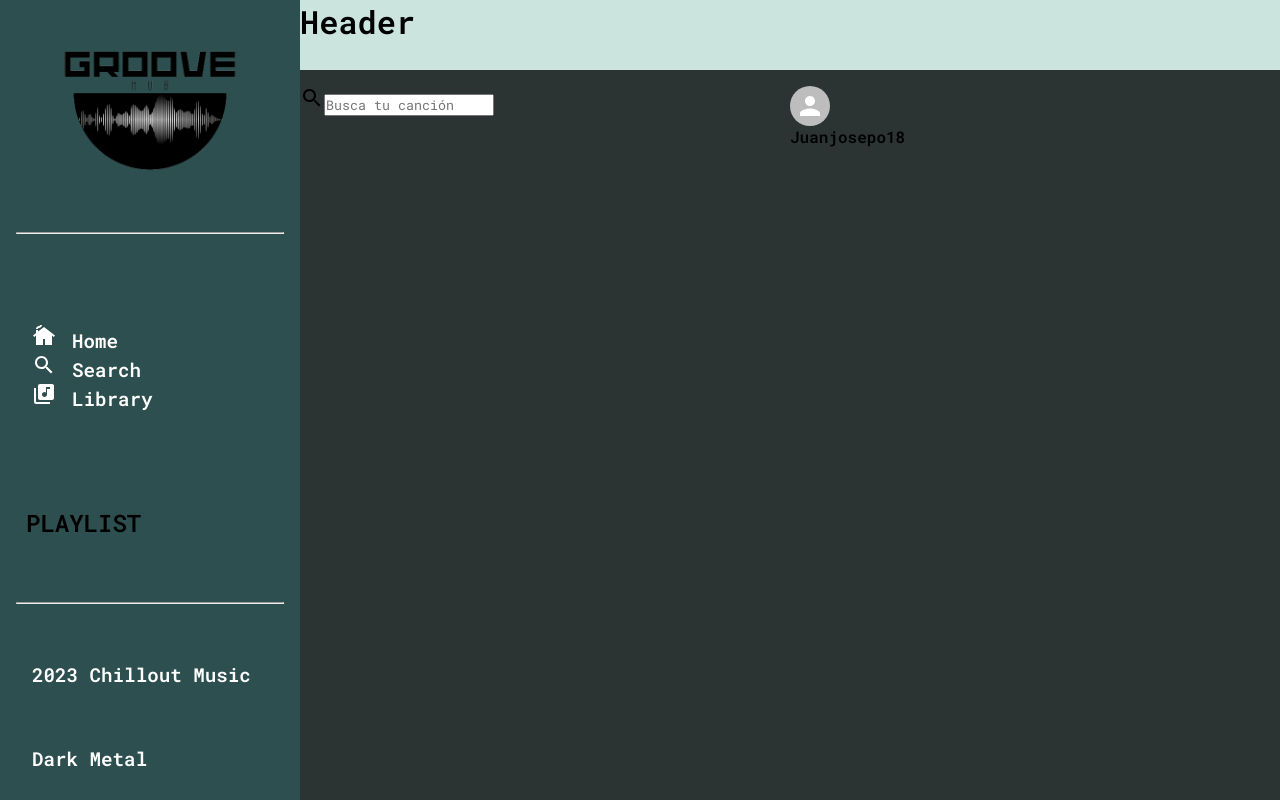
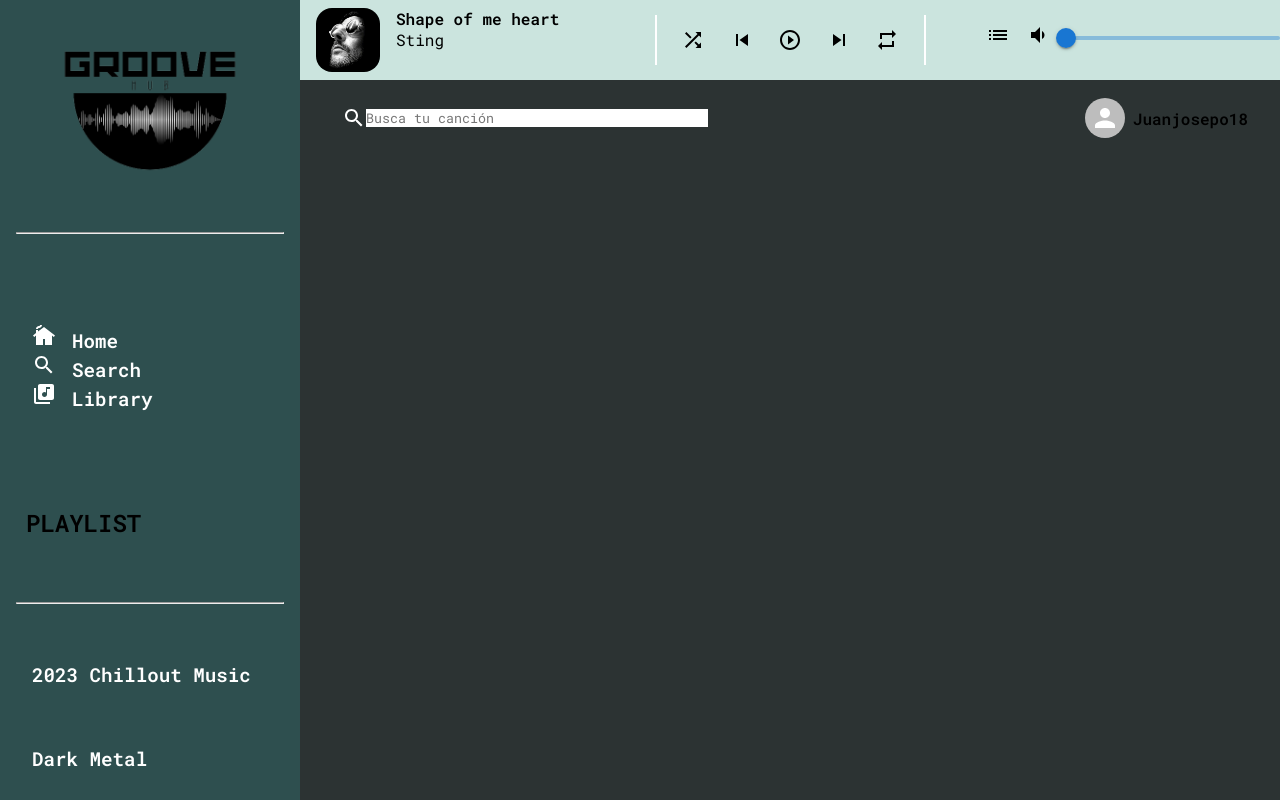
Before and after one commit to porras20/reproductor-de-musica, a React (Create React App) app: page / in a window 1280 px wide. Built offline with nearby package versions, Linux system fonts and the light colour scheme.

Commit message:
Se añadieron iconos en el header para el control de volumen

```diff
--- a/src/components/Body/BodyHeader.jsx
+++ b/src/components/Body/BodyHeader.jsx
@@ -1,10 +1,36 @@
+import { PlayCircleOutline, Repeat, Shuffle, SkipNext, SkipPrevious, VolumeDown } from '@mui/icons-material'
+import ListIcon from '@mui/icons-material/List';
+import { Grid, Slider } from '@mui/material'
 import React from 'react'
-import { HeaderContainer } from './styles'
+import { HeaderContainer, HeaderCenter, HeaderLeft, HeaderRight, HeaderDiv } from './styles'
+
 
 export default function Header() {
   return (
     <HeaderContainer>
-        <h1>Header</h1>
+        <HeaderLeft>
+          <img src="../../album.jpg" alt="" />
+          <div>
+            <h4>Shape of me heart</h4>
+            <p>Sting</p>
+          </div>
+        </HeaderLeft>
+        <HeaderCenter>
+          <HeaderDiv></HeaderDiv>
+          <Shuffle/>
+          <SkipPrevious />
+          <PlayCircleOutline />
+          <SkipNext />
+          <Repeat />
+          <HeaderDiv></HeaderDiv>
+        </HeaderCenter>
+        <HeaderRight>
+          <Grid container spacing={2}>
+            <Grid item><ListIcon /></Grid>
+            <Grid item><VolumeDown /></Grid>
+            <Grid item md><Slider /></Grid>
+          </Grid>
+        </HeaderRight>
     </HeaderContainer>
   )
 }
--- a/src/components/Body/styles.jsx
+++ b/src/components/Body/styles.jsx
@@ -5,10 +5,39 @@ const BodyContainer = styled.div`
     background-color: #2C3333;
 `
 
+const Container = styled.div`
+    display: flex;
+    justify-content: space-between;
+    margin: 1rem 2rem;
+`
+const Left = styled.div`
+    display: flex;
+    align-items: center;
+    padding: 10px;
+    flex: 0.5;
+    min-width: 75px;
+    color: #fff;
+
+    input{
+        border: none;
+        width: 100%;
+    }
+`
+const Right = styled.div`
+    display: flex;
+    align-items: center;
+
+    h4{
+        margin-left: 0.5rem;
+    }
+`
 
 const HeaderContainer = styled.div`
-    height: 70px;
+    height: 5rem;
     width: 100%;
+    display: flex;
+    align-items: center;
+    justify-content: space-between;
     background-color: #CBE4DE;
     color: #000;
     h1{
@@ -16,17 +45,42 @@ const HeaderContainer = styled.div`
     }
 `
 
-const Left = styled.div`
-    flex: 0.5;
-`
-const Right = styled.div`
-    flex: 0.5;
-    min-width: 75px;
+const HeaderLeft = styled.div`
+    flex: 0.3;
+    display: flex;
+    max-width: 300px;
+    img{
+        height: 100%;
+        width: 4rem;
+        margin-right: 1rem;
+        margin-left: 1rem;
+        object-fit: contain;
+        border-radius: 1rem
+
+    }
+
 `
 
-const Container = styled.div`
+const HeaderCenter = styled.div`
+    flex: 0.4;
     display: flex;
-    justify-content: space-between;
-    margin-top: 1rem;
+    justify-content: space-evenly;
+    align-items: center;
+    max-width: 320px;
+
 `
-export {BodyContainer , HeaderContainer, Left, Right, Container}
+
+const HeaderDiv = styled.div`
+    height: 50px;
+    width: 2px;
+    background-color: #fff;
+`
+
+const HeaderRight = styled.div`
+    flex: 0.3;
+
+`
+
+export {BodyContainer , HeaderContainer, Left,
+        Right, Container, HeaderCenter,
+        HeaderLeft, HeaderRight, HeaderDiv}
```
Also changed, not shown: public/album.jpg (added).
